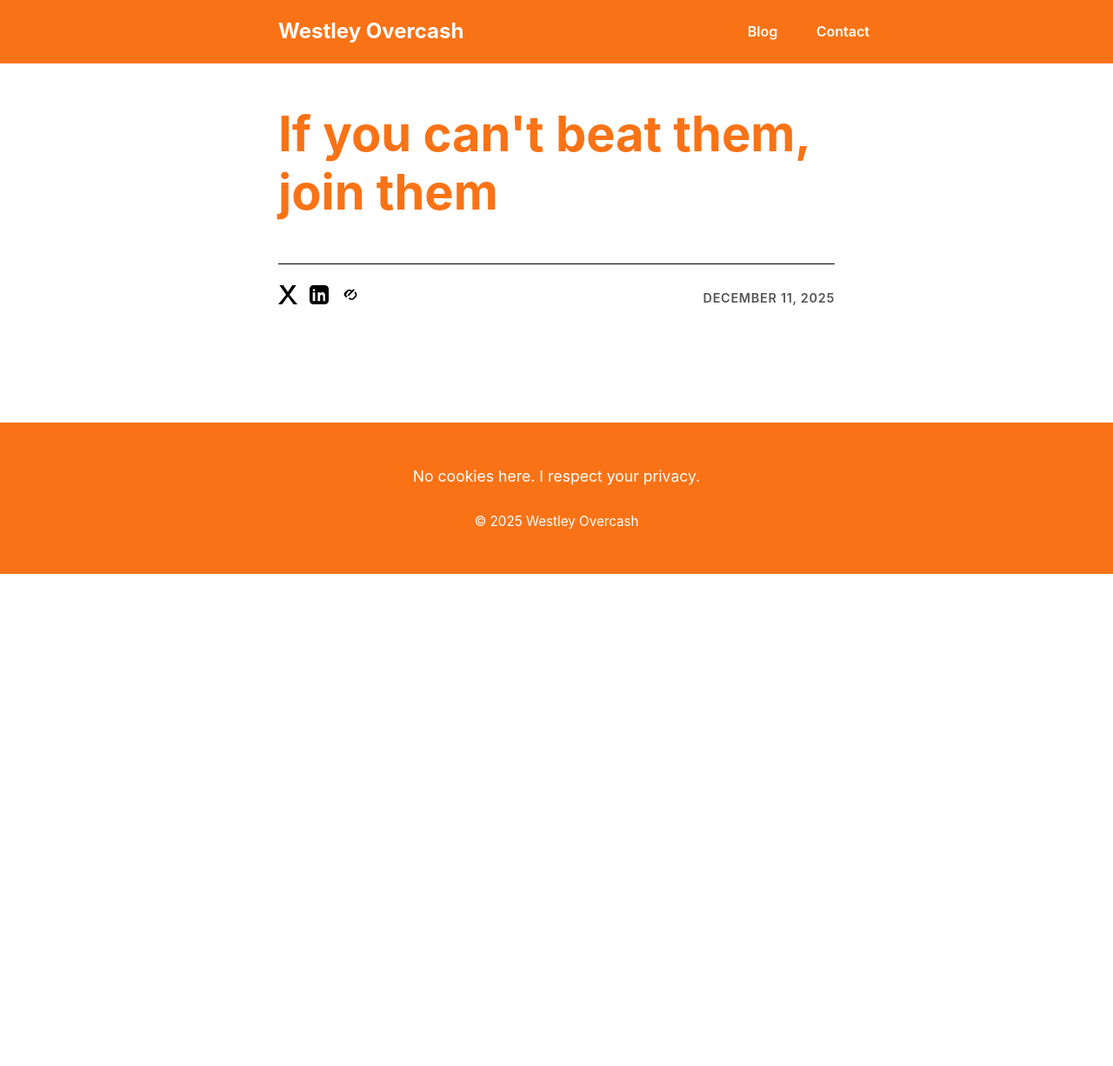
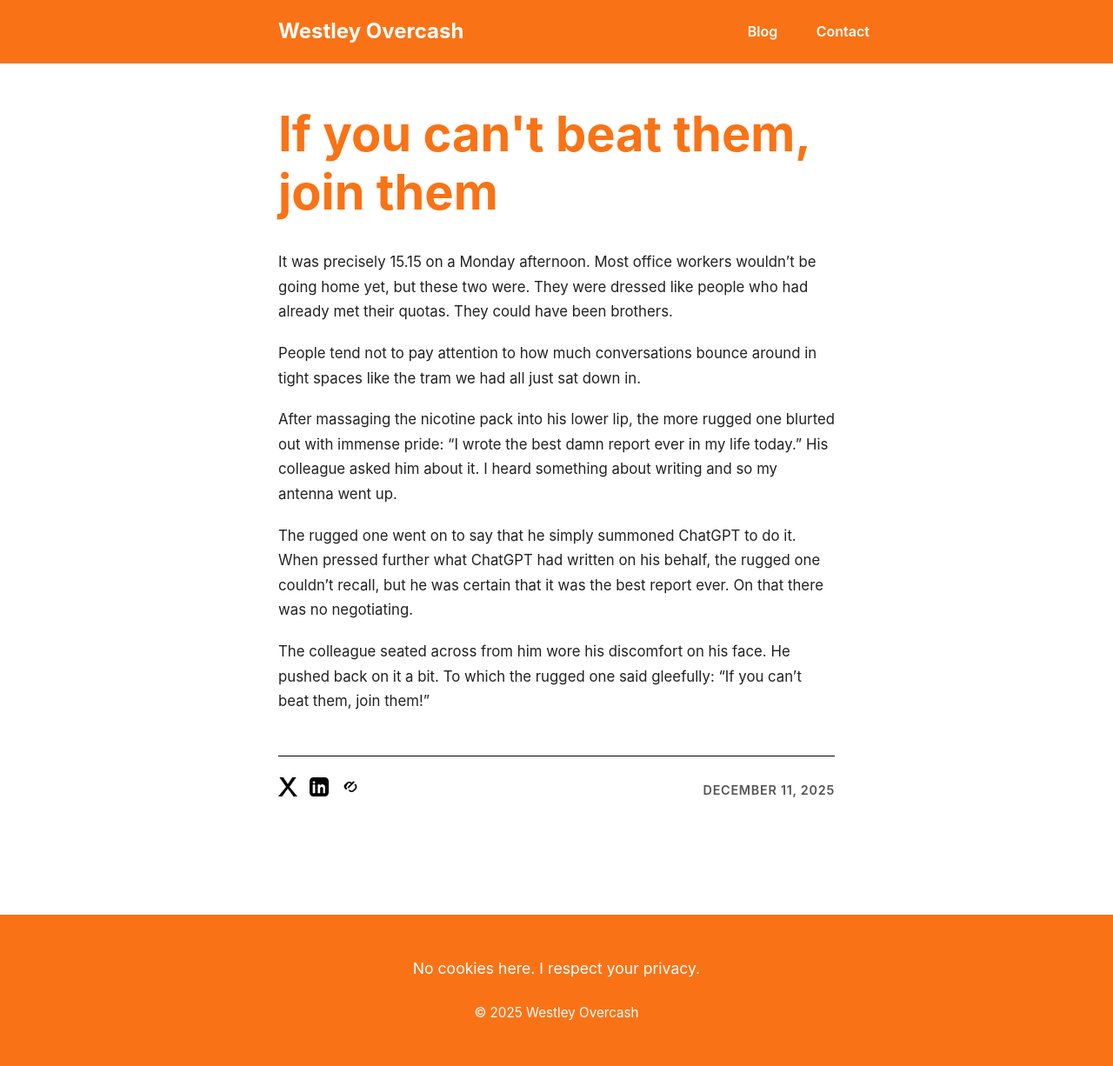
Before and after one commit to westleyovercash/westleyovercash.github.io, a Jekyll site: the page built from _posts/2025-12-11-if-you-cant-beat-them-join-them2.md, in a window 1280 px wide. Shown: the whole page at 87% size. Built offline with Jekyll 4.4.1, drawn with Linux system fonts in a browser that asks for light colours; before the commit the page ends 900 px from its top, so only the background shows below that.

Commit message:
Update 2025-12-11-if-you-cant-beat-them-join-them.md

```diff
--- a/_posts/2025-12-11-if-you-cant-beat-them-join-them2.md
+++ b/_posts/2025-12-11-if-you-cant-beat-them-join-them2.md
@@ -3,3 +3,12 @@ layout: post
 title: "If you can't beat them, join them"
 date: 2025-12-11
 ---
+It was precisely 15.15 on a Monday afternoon. Most office workers wouldn’t be going home yet, but these two were. They were dressed like people who had already met their quotas. They could have been brothers.
+
+People tend not to pay attention to how much conversations bounce around in tight spaces like the tram we had all just sat down in.
+
+After massaging the nicotine pack into his lower lip, the more rugged one blurted out with immense pride: “I wrote the best damn report ever in my life today.” His colleague asked him about it. I heard something about writing and so my antenna went up.
+
+The rugged one went on to say that he simply summoned ChatGPT to do it. When pressed further what ChatGPT had written on his behalf, the rugged one couldn’t recall, but he was certain that it was the best report ever. On that there was no negotiating.
+
+The colleague seated across from him wore his discomfort on his face. He pushed back on it a bit. To which the rugged one said gleefully: “If you can’t beat them, join them!”
```
